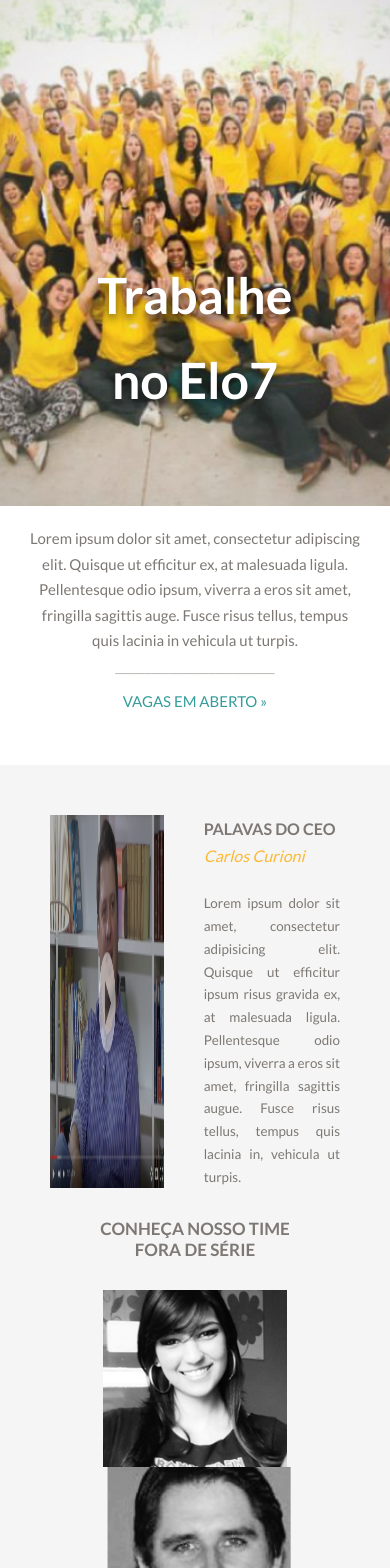
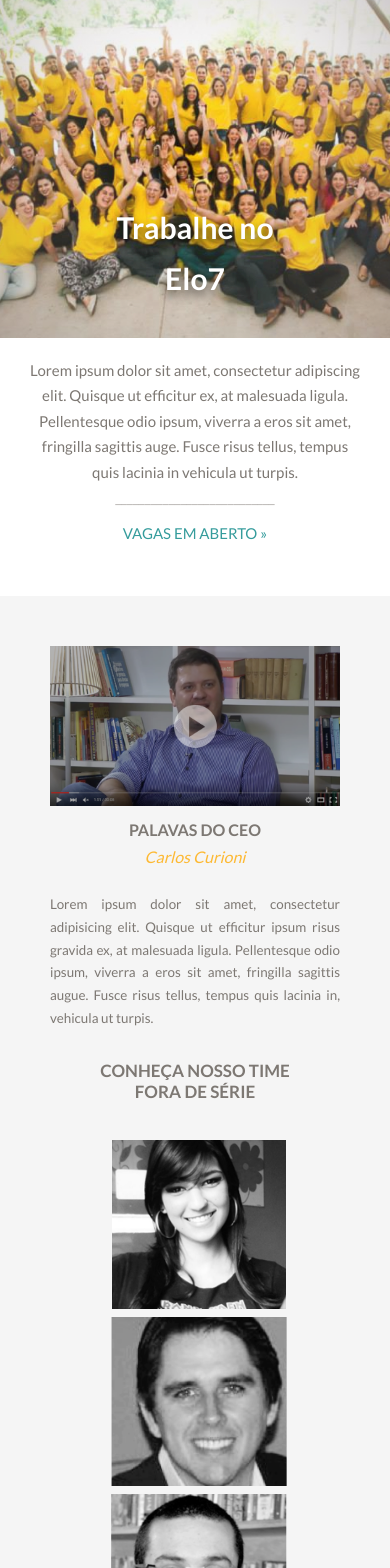
Before and after one commit to camianderson/Elo7-landing-page, a React (Create React App) app: page / in a window 390 px wide. Shown: the top 1568 px of the page. Built offline with nearby package versions, Linux system fonts and the light colour scheme; no server answers.

Commit message:
Adicionar responsividade a página

```diff
--- a/src/components/Time/Time.scss
+++ b/src/components/Time/Time.scss
@@ -9,6 +9,7 @@
     justify-content: space-evenly;
 
     .CEO-video {
+      height: 100%;
       width: 53%;
       padding-right: 4rem;
     }
@@ -52,6 +53,7 @@
 
       .foto {
         height: 177px;
+        padding-top: 8px;
         &:not(:first-child) {
             padding-left: 8px;
           }
--- a/src/pages/Carreiras/Carreiras.scss
+++ b/src/pages/Carreiras/Carreiras.scss
@@ -3,3 +3,4 @@
 @import '../../components/Benefícios/Benefícios.scss';
 @import '../../components/Vagas/Vagas.scss';
 @import '../../components/Vaga/Vaga.scss';
+@import '../../scss/mobile';
--- /dev/null
+++ b/src/scss/_mobile.scss
@@ -0,0 +1,65 @@
+@media only screen and (max-width: 740px) {
+  .header-container {
+    &--imagem {
+      height: 40vh;
+    }
+
+    .titulo {
+      font-size: 3rem;
+      top: 30%;
+      left: 50%;
+      transform: translate(-50%, -50%);
+    }
+  }
+
+  .time-container {
+    &--CEO {
+      flex-direction: column;
+      align-items: center;
+
+      .CEO-video {
+        width: 100%;
+        padding: 0px;
+      }
+
+      .CEO-descrição {
+        padding-top: 10px;
+
+        .tituloCEO,
+        .nomeCEO {
+          text-align: center;
+        }
+      }
+    }
+
+    &--contribuidores {
+      .contribuidores-fotos {
+        .foto {
+          padding-left: 8px;
+        }
+      }
+    }
+  }
+
+  .benefícios-container {
+    &--lista {
+      flex-direction: column;
+      align-items: center;
+
+      .sessão {
+        padding-top: 30px;
+        width: 80%;
+      }
+    }
+  }
+}
+
+@media only screen and (max-width: 620px) {
+  .vaga-container {
+    font-size: 1.3rem;
+
+    .vaga {
+      flex-direction: column;
+    }
+  }
+}
```
